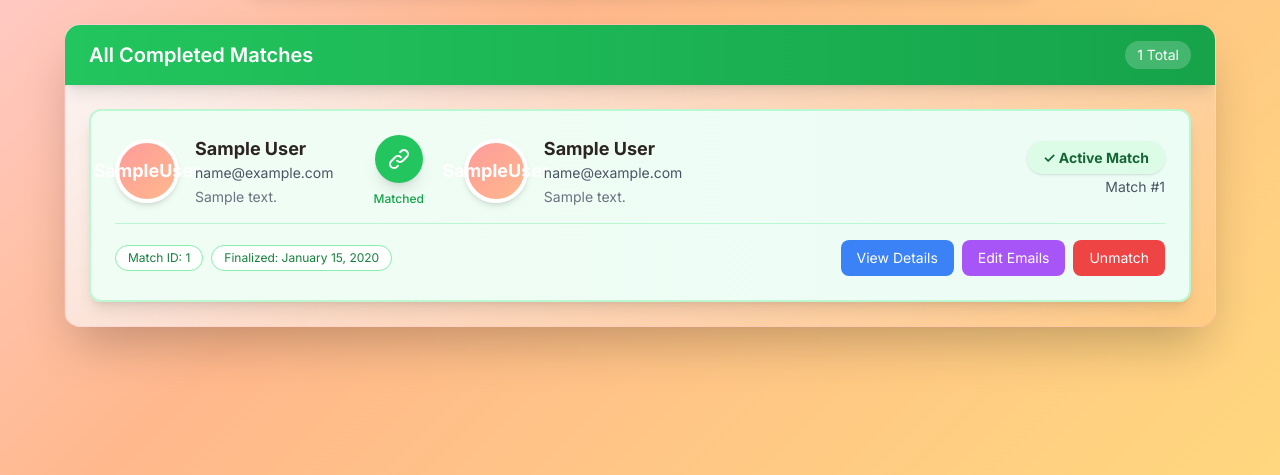
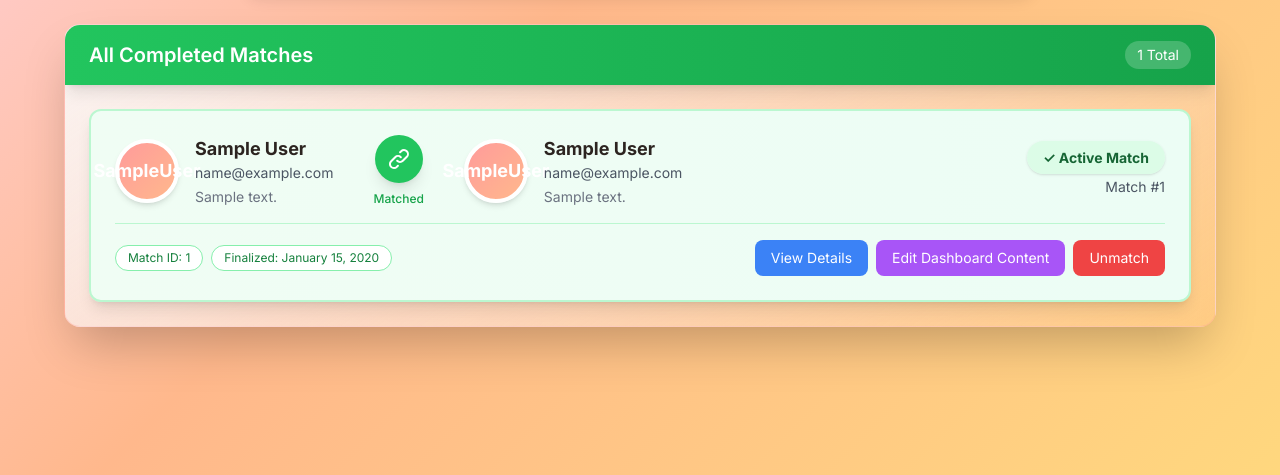
Before and after one commit to raazr62/ThreeOfCupsLLC_flask, a Python web app: template templates/admin_matches.html in a window 1280 px wide. Shown: the part 261-736 px from the top of the page. Run offline with Jinja, Linux system fonts and the light colour scheme; the template is opened without the code that fills it: most values are stand-ins (such as "Sample title", 1, 10 or a date in 2020); some libraries are stand-ins or nearby versions.

Commit message:
update edit email to edit dashboard content

```diff
--- a/templates/admin_matches.html
+++ b/templates/admin_matches.html
@@ -166,7 +166,7 @@
                                             </button>
                                             <button onclick="editMatchEmails({{ data.match.id }}, '{{ data.user1.first_name }} {{ data.user1.last_name }}', '{{ data.user2.first_name }} {{ data.user2.last_name }}')"
                                                     class="bg-purple-500 hover:bg-purple-600 text-white text-sm px-4 py-2 rounded-lg transition-colors">
-                                                Edit Emails
+                                                Edit Dashboard Content
                                             </button>
                                             <button onclick="unmatchUsers({{ data.match.id }}, '{{ data.user1.first_name }} {{ data.user1.last_name }}', '{{ data.user2.first_name }} {{ data.user2.last_name }}')"
                                                     class="bg-red-500 hover:bg-red-600 text-white text-sm px-4 py-2 rounded-lg transition-colors">
@@ -223,11 +223,11 @@
     </div>
 </div>
 
-<!-- Match Emails Edit Modal -->
+<!-- Match Dashboard Content Edit Modal -->
 <div id="matchEmailsModal" class="fixed inset-0 bg-black bg-opacity-50 hidden z-50 flex items-center justify-center p-4">
     <div class="bg-white rounded-2xl shadow-2xl max-w-6xl w-full max-h-[90vh] overflow-hidden">
         <div class="bg-gradient-to-r from-purple-500 to-purple-600 px-6 py-4 flex justify-between items-center">
-            <h3 class="text-xl font-semibold text-white" id="matchEmailsTitle">Edit Match Email Content</h3>
+            <h3 class="text-xl font-semibold text-white" id="matchEmailsTitle">Edit Match Dashboard Content</h3>
             <button onclick="closeMatchEmailsModal()" class="text-white hover:text-gray-200 text-2xl">&times;</button>
         </div>
 
@@ -237,12 +237,12 @@
                 <div>
                     <h4 class="font-bold text-lg text-purple-700 mb-3" id="user1Name">User 1</h4>
                     <label class="block text-sm font-semibold text-gray-700 mb-2">
-                        Email Content for User 1
-                        <span class="text-xs text-gray-500 font-normal ml-2">(What they see when viewing the match)</span>
+                        Dashboard Content for User 1
+                        <span class="text-xs text-gray-500 font-normal ml-2">(Displayed on their dashboard when viewing the match)</span>
                     </label>
                     <textarea id="user1EmailContent" rows="18"
                               class="w-full px-4 py-3 border border-gray-300 rounded-lg focus:ring-2 focus:ring-purple-500 focus:border-transparent font-mono text-sm"
-                              placeholder="Email content for user 1..."></textarea>
+                              placeholder="Dashboard content for user 1..."></textarea>
                     <p class="text-xs text-gray-500 mt-2" id="user1EmailStatus"></p>
                 </div>
 
@@ -250,19 +250,19 @@
                 <div>
                     <h4 class="font-bold text-lg text-cyan-700 mb-3" id="user2Name">User 2</h4>
                     <label class="block text-sm font-semibold text-gray-700 mb-2">
-                        Email Content for User 2
-                        <span class="text-xs text-gray-500 font-normal ml-2">(What they see when viewing the match)</span>
+                        Dashboard Content for User 2
+                        <span class="text-xs text-gray-500 font-normal ml-2">(Displayed on their dashboard when viewing the match)</span>
                     </label>
                     <textarea id="user2EmailContent" rows="18"
                               class="w-full px-4 py-3 border border-gray-300 rounded-lg focus:ring-2 focus:ring-cyan-500 focus:border-transparent font-mono text-sm"
-                              placeholder="Email content for user 2..."></textarea>
+                              placeholder="Dashboard content for user 2..."></textarea>
                     <p class="text-xs text-gray-500 mt-2" id="user2EmailStatus"></p>
                 </div>
             </div>
 
             <div class="bg-blue-50 border-l-4 border-blue-500 p-4 mt-6">
                 <p class="text-sm text-blue-800">
-                    <strong>Note:</strong> Changes will be immediately visible to users on their dashboards. These email contents may or may not have been originally sent to them.
+                    <strong>Note:</strong> This content is what each user sees when they view their match on their dashboard. Changes are visible immediately. It does not need to match what was sent in any email.
                 </p>
             </div>
         </div>
@@ -274,7 +274,7 @@
             </button>
             <button onclick="saveMatchEmails()"
                     class="px-6 py-2 bg-gradient-to-r from-green-600 to-green-700 hover:from-green-700 hover:to-green-800 text-white rounded-lg transition-colors">
-                Save Both Emails
+                Save Dashboard Content
             </button>
         </div>
     </div>
@@ -726,9 +726,9 @@ function editMatchEmails(matchId, user1Name, user2Name) {
     const user1Status = document.getElementById('user1EmailStatus');
     const user2Status = document.getElementById('user2EmailStatus');
 
-    title.textContent = `Edit Match Email Content - Match #${matchId}`;
-    user1NameEl.textContent = `${user1Name}'s Email`;
-    user2NameEl.textContent = `${user2Name}'s Email`;
+    title.textContent = `Edit Dashboard Content - Match #${matchId}`;
+    user1NameEl.textContent = `${user1Name}'s Dashboard Content`;
+    user2NameEl.textContent = `${user2Name}'s Dashboard Content`;
 
     // Show modal with loading state
     user1Textarea.value = 'Loading...';
@@ -746,10 +746,10 @@ function editMatchEmails(matchId, user1Name, user2Name) {
         user1Textarea.value = data1.email_content || '';
         user2Textarea.value = data2.email_content || '';
 
-        user1Status.textContent = data1.email_content ? 'Has existing content' : 'No content (will create new)';
+        user1Status.textContent = data1.email_content ? 'Has existing dashboard content' : 'No dashboard content yet';
         user1Status.className = data1.email_content ? 'text-xs text-green-600 mt-2' : 'text-xs text-orange-600 mt-2';
 
-        user2Status.textContent = data2.email_content ? 'Has existing content' : 'No content (will create new)';
+        user2Status.textContent = data2.email_content ? 'Has existing dashboard content' : 'No dashboard content yet';
         user2Status.className = data2.email_content ? 'text-xs text-green-600 mt-2' : 'text-xs text-orange-600 mt-2';
     })
     .catch(error => {
@@ -783,7 +783,7 @@ function saveMatchEmails() {
     .then(response => response.json())
     .then(data => {
         if (data.success) {
-            alert('Email contents saved successfully for both users!');
+            alert('Dashboard content saved successfully for both users!');
             closeMatchEmailsModal();
         } else {
             alert('Error saving: ' + (data.error || 'Unknown error'));
--- a/templates/admin_pending_matches.html
+++ b/templates/admin_pending_matches.html
@@ -253,7 +253,7 @@
                                             Finalize Match (No Email)
                                         </button>
                                         <p class="text-sm text-gray-600 text-center mt-2">
-                                            Makes the match visible on user dashboards WITHOUT sending emails or storing email content.
+                                            Makes the match visible on user dashboards without sending an email notification. Personalized match details won't appear on users' dashboards — you can add those later from the <strong>Matches page</strong> ("Edit Dashboard Content") or the <strong>Users page</strong> ("Manage Matches").
                                         </p>
                                     </form>
                                 </div>
```
Also changed, not shown: templates/admin_users.html (+19 -11 lines).
